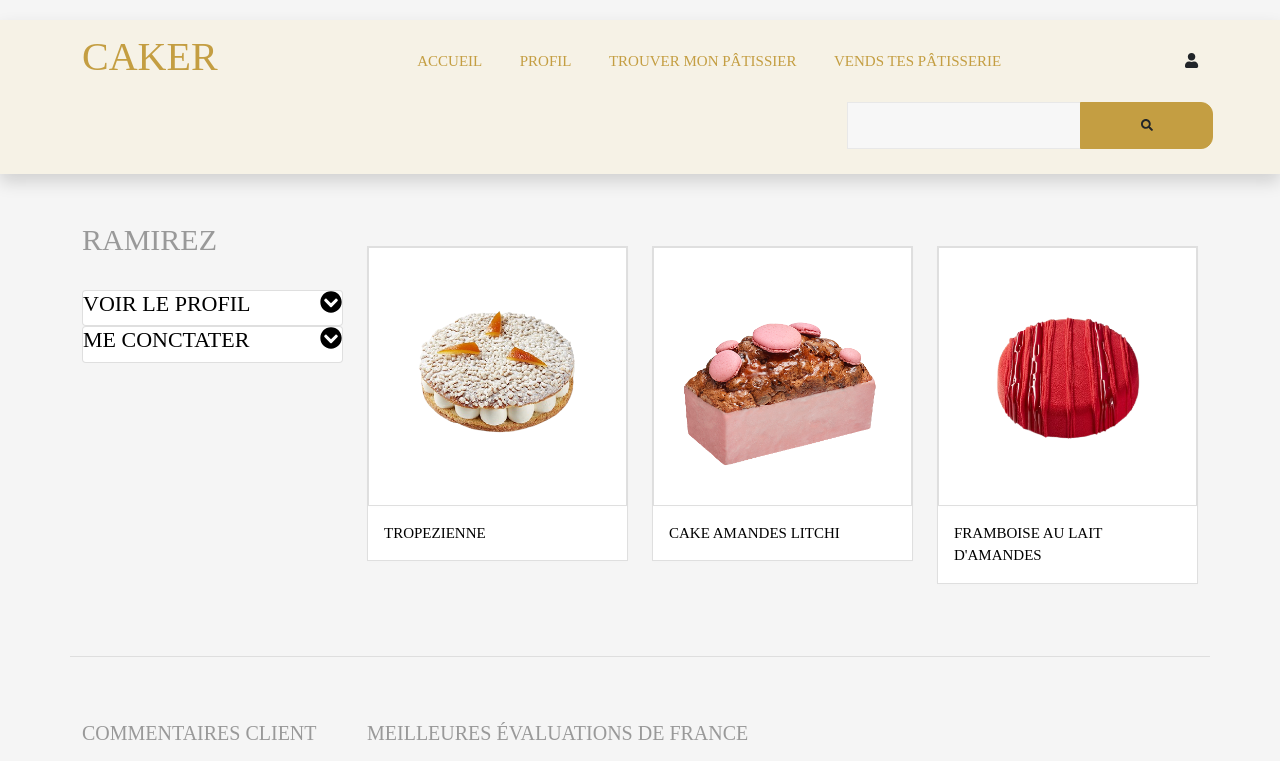
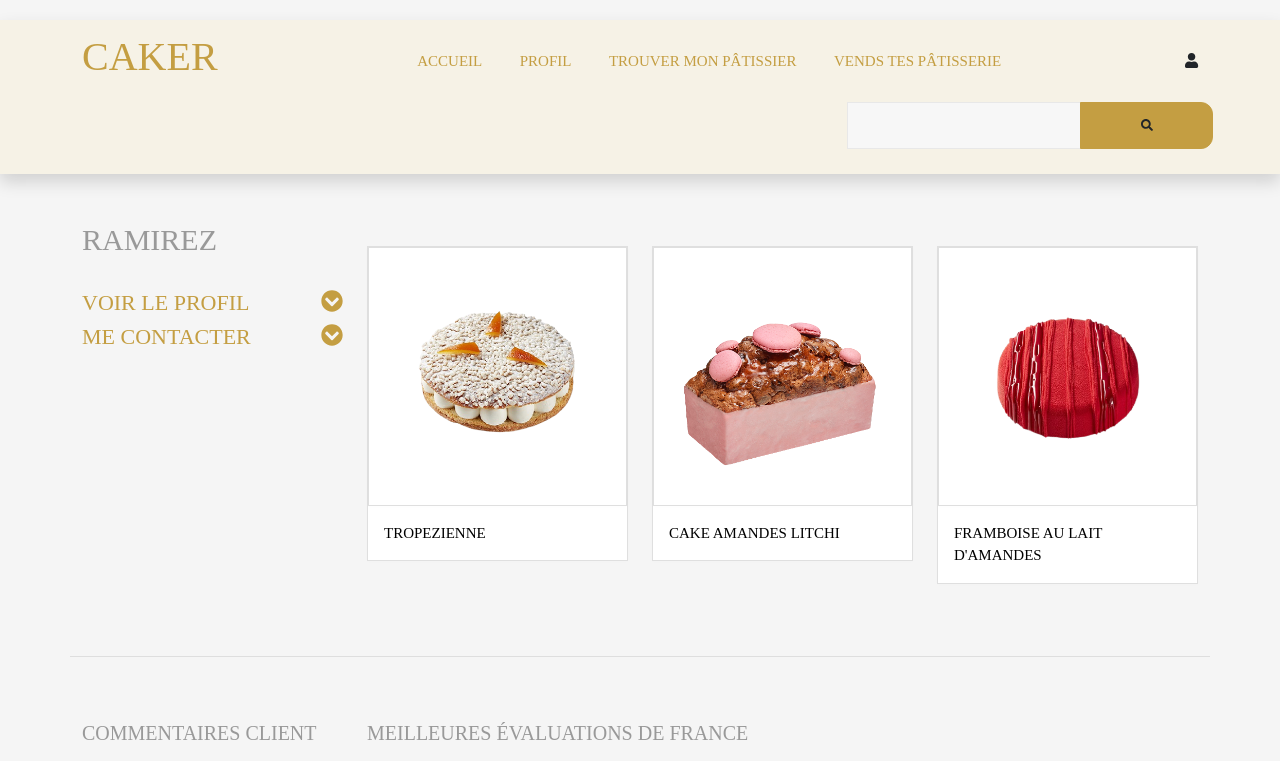
Before and after one commit to Meriambm93/caker_project, a Next.js app in the folder caker/: page /shop1 in a window 1280 px wide. Shown: the top 761 px of the page. Built offline with nearby package versions, Linux system fonts and the light colour scheme.

Commit message:
style change css

```diff
--- a/caker/src/components/CardShopProduct.jsx
+++ b/caker/src/components/CardShopProduct.jsx
@@ -15,7 +15,10 @@ const CardShopProduct = (props) => {
             <div className="card-img-overlay rounded-0 product-overlay d-flex align-items-center justify-content-center">
               <ul className="list-unstyled">
                 <li>
-                  <Link href="/shop1">
+                  <Link
+                    href="/shop1"
+                    className="btn btn-success text-white mt-2"
+                  >
                     <FontAwesomeIcon icon={faEye} />
                   </Link>
                 </li>
--- a/caker/src/components/Profil.jsx
+++ b/caker/src/components/Profil.jsx
@@ -47,7 +47,7 @@ const Profil = () => {
                       modifier la photo profil
                       <input
                         type="file"
-                        className="account-settings-fileinput"
+                        className="account-settings-fileinput bg-transparent borde-0"
                       />
                     </label>{" "}
                     &nbsp;
--- a/caker/src/components/Shop1.jsx
+++ b/caker/src/components/Shop1.jsx
@@ -16,7 +16,7 @@ const ContentShop1 = () => {
           <h1 className="h2 pb-4">Ramirez</h1>
           <div className="accordion">
             <div className="accordion" id="accordionExample">
-              <div className="accordion-item">
+              <div className="accordion-item bg-transparent border-0">
                 <h2 className="accordion-header" id="headingOne">
                   <a
                     className="accordion"
@@ -25,7 +25,7 @@ const ContentShop1 = () => {
                     aria-expanded="true"
                     aria-controls="collapseOne"
                   >
-                    <a className="orshop collapsed d-flex justify-content-between h3 text-decoration-none">
+                    <a className="orshop collapsed d-flex justify-content-between h3">
                       Voir le profil
                       <FontAwesomeIcon icon={faChevronCircleDown} />
                     </a>
@@ -56,17 +56,17 @@ const ContentShop1 = () => {
             </div>
           </div>
           <div className="accordion" id="accordionExample">
-            <div className="accordion-item">
+            <div className="accordion-item bg-transparent border-0">
               <h2 className="accordion-header" id="headingOne">
                 <a
-                  className="accordion"
+                  className="accordion bg-dark"
                   data-bs-toggle="collapse"
                   data-bs-target="#collapseTwo"
                   aria-expanded="true"
                   aria-controls="collapseOne"
                 >
                   <a className="orshop collapsed d-flex justify-content-between h3 text-decoration-none">
-                    Me conctater
+                    Me contacter
                     <FontAwesomeIcon icon={faChevronCircleDown} />
                   </a>
                 </a>
--- a/caker/styles/signUp.css
+++ b/caker/styles/signUp.css
@@ -538,11 +538,11 @@ a.nav-link:hover {
   color: white;
 }
 /* MAIN */
-main .accordion-item {
-  background: #f5f4db00;
-
+main {
+  background: #000;
   color: #f5f4db;
 }
+
 /* COMMANDE DE GATEAU */
 /* TITRE */
 .or {
@@ -560,9 +560,17 @@ main .accordion-item {
 }
 
 /* paragraphe */
+.justify {
+  text-align: justify;
+  font-family: "Cormorant SC", serif;
+  text-transform: none !important;
+  font-size: 1.3rem !important;
+  line-height: 2;
+}
+
 .justifypat {
   text-align: justify;
-  font-family: "Cormorant SC"!important;
+  font-family: "Cormorant SC" !important;
   text-transform: none !important;
   font-size: 1.3rem !important;
   line-height: 2;
@@ -581,7 +589,7 @@ h2.footer {
   color: #000;
 }
 .orshop {
-  color: #000000 !important;
+  color: #c49e42 !important;
 }
 
 /* PAGE PROFIL */
```
Also changed, not shown: caker/src/components/Patisserie.jsx (line endings or trailing spaces).
